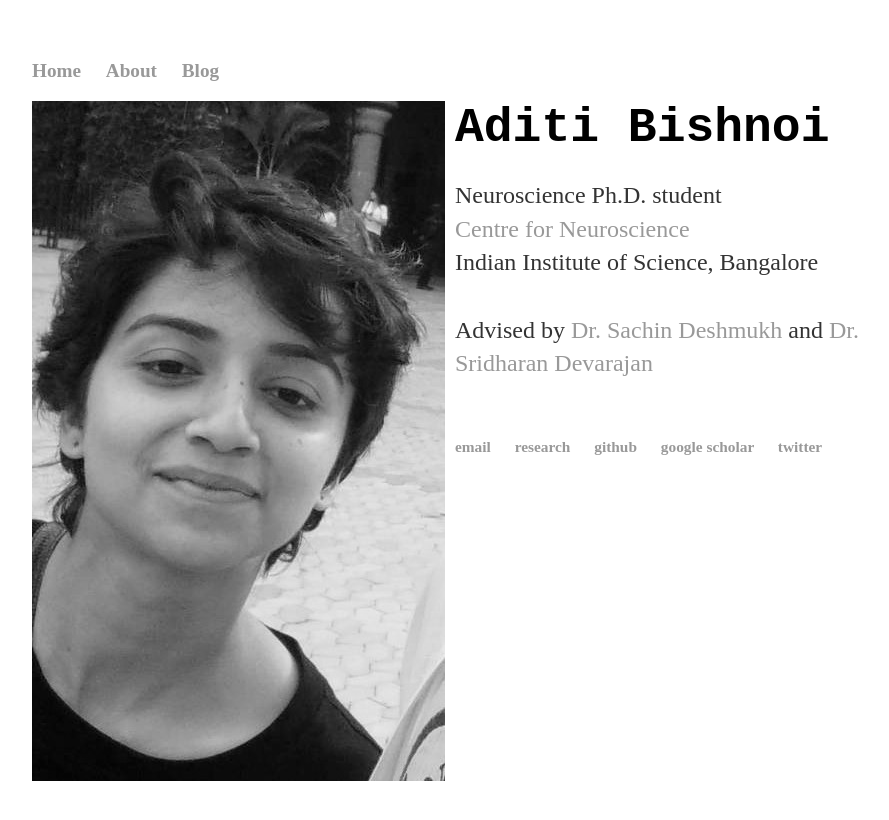
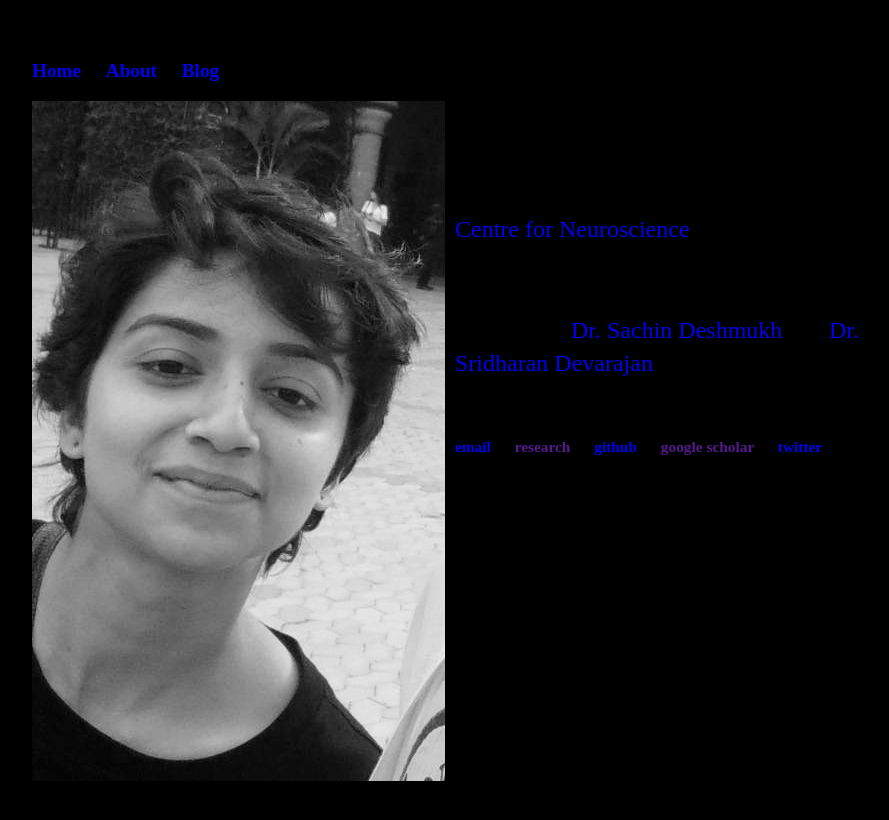
Before and after one commit to AdiBish/adibish.github.io, a Jekyll site: the page built from index.html, in a window 1280 px wide. Shown: the top 820 px of the page, without its empty margins (160-1049 px from the left). Built offline with Jekyll 4.4.1, drawn with Linux system fonts in a browser that asks for light colours.

Commit message:
Update main.css

```diff
--- a/css/main.css
+++ b/css/main.css
@@ -1,7 +1,7 @@
 body {
     margin: 60px auto;
     width: 70%;
-    background-color: #FFFFFF;
+    background-color: #000000;
 }
 nav ul, footer ul {
     font-family:'Optima, Segoe, "Segoe UI", Candara, Calibri, Arial, sans-serif';
@@ -16,7 +16,7 @@
 }
 a {
     text-decoration: none;
-    color:#999;
+    color:'blue';
 }
 a:hover {
     text-decoration: underline;
@@ -30,7 +30,7 @@
     font-size: 1.5em;
     font-family:'Optima, Segoe, "Segoe UI", Candara, Calibri, Arial, sans-serif';
     line-height: 1.4em;
-    color: #333;
+    color: 'white';
 }
 footer {
     border-top: 2px solid #d5d5d5;
```
